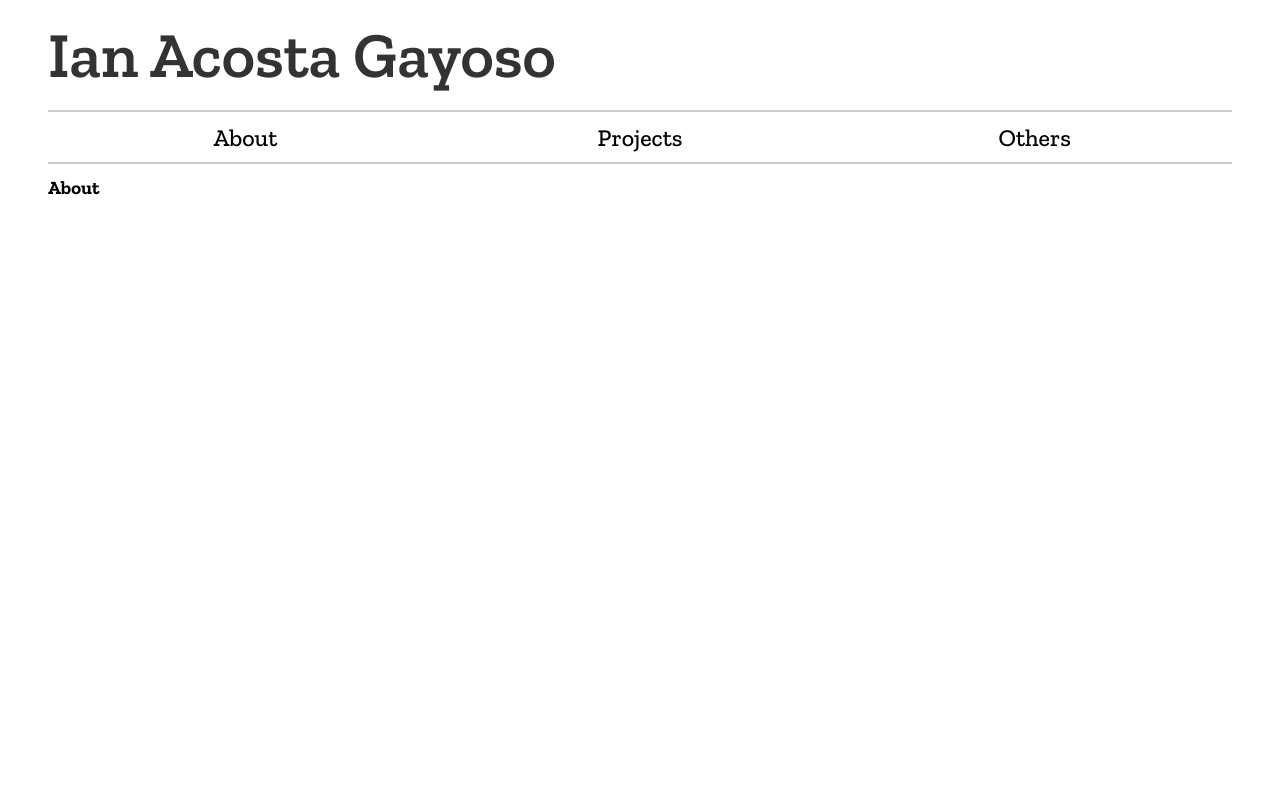
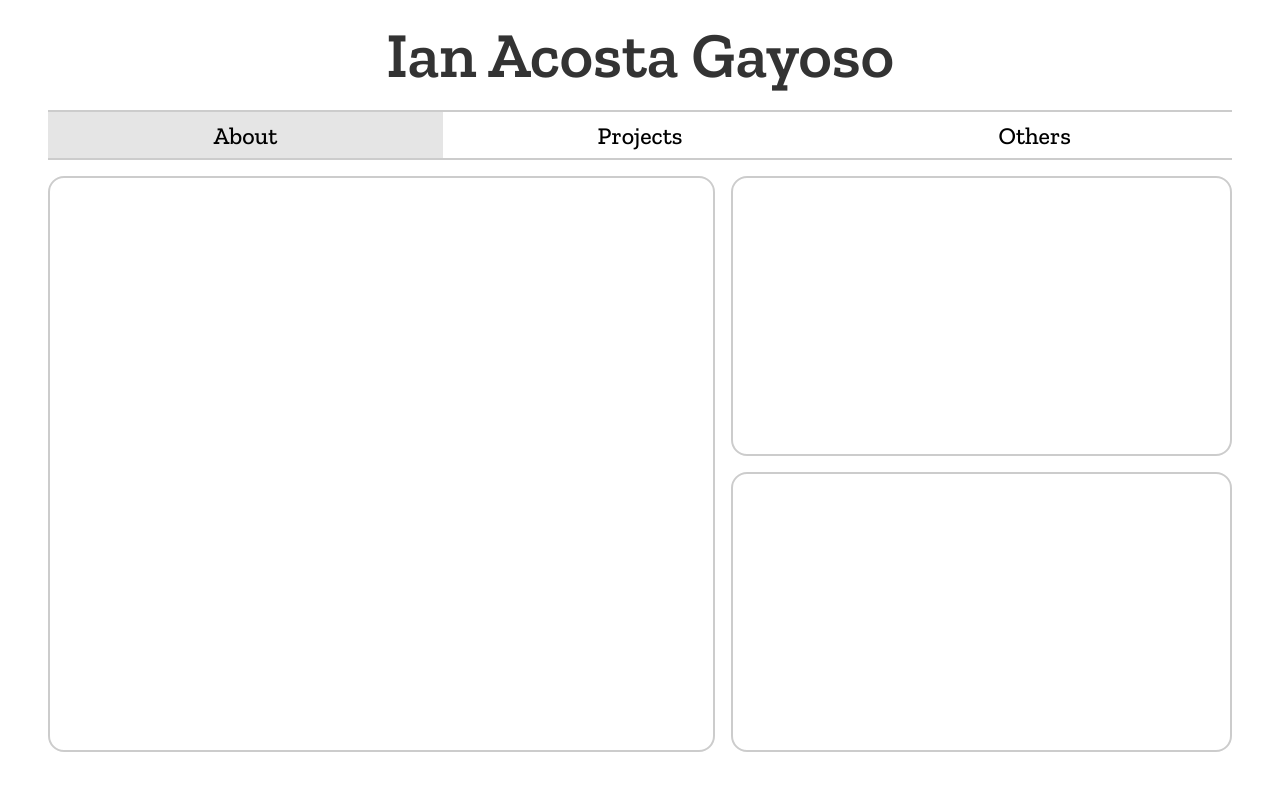
Before and after one commit to acostaian/acosta-gayoso, a plain HTML site: page index.html in a window 1280 px wide. Shown: the top 800 px of the page. Drawn offline with nearby package versions, Linux system fonts and the light colour scheme.

Commit message:
Implemeted navbar section active state

```diff
--- /dev/null
+++ b/app.js
@@ -0,0 +1,37 @@
+function activateSection(section) {
+    const activeClass = 'active-item';
+    const activeSection = document.querySelector('.' + activeClass);
+
+    if (activeSection != null) {
+        activeSection.classList.remove(activeClass);
+    }
+
+    section.classList.add(activeClass);
+}
+
+function activateSections() {
+    const sections = document.querySelectorAll('.page-section');
+    let currentSectionId;
+
+    sections.forEach(section => {
+        const offset = (window.scrollY || window.pageYOffSet) ?? 0;
+        const headerHeight = document.getElementById('main-header').offsetHeight;
+        const extraGap = 100;
+        const sectionOffset = section.offsetTop - headerHeight - extraGap;
+
+        if (offset >= sectionOffset) {
+            currentSectionId = section.getAttribute('id');
+        }
+    })
+
+    if (currentSectionId) {
+        activateSection(document.getElementById('link-' + currentSectionId));
+    }
+}
+
+function init() {
+    activateSections();
+}
+
+window.addEventListener("scroll", activateSections);
+window.addEventListener("DOMContentLoaded", init);
--- a/index.html
+++ b/index.html
@@ -17,27 +17,35 @@
         <nav id="menu">
             <ul id="menu-list" type="none">
                 <li id="item-about" class="menu-item">
-                    <a id="link-about" class="menu-link" href="#about">About</a>
+                    <a id="link-about" class="menu-link" href="#about" onclick="activateSection(event.target)">About</a>
                 </li>
                 <li id="item-projects" class="menu-item">
-                    <a id="link-projects" class="menu-link" href="#projects">Projects</a>
+                    <a id="link-projects" class="menu-link" href="#projects" onclick="activateSection(event.target)">Projects</a>
                 </li>
                 <li id="item-others" class="menu-item">
-                    <a id="link-others" class="menu-link" href="#others">Others</a>
+                    <a id="link-others" class="menu-link" href="#others" onclick="activateSection(event.target)">Others</a>
                 </li>
             </ul>
         </nav>
     </header>
     <main id="main-content">
         <section id="about" class="page-section">
-            <h3>About</h3>
+            <h2 id="about-title" class="section-title">About</h2>
+            <section id="description" class="sub-section"></section>
+            <section id="experience" class="sub-section"></section>
+            <section id="education" class="sub-section"></section>
         </section>
         <section id="projects" class="page-section">
-            <h3>Projects</h3>
+            <h2 id="projects-title" class="section-title">Projects</h2>
+            <section id="project-one" class="sub-section"></section>
+            <section id="project-two" class="sub-section"></section>
+            <section id="project-three" class="sub-section"></section>
         </section>
         <section id="others" class="page-section">
-            <h3>Others</h3>
+            <h2 id="others-title" class="section-title">Others</h2>
+            <section id="others" class="sub-section"></section>
         </section>
     </main>
 </body>
+<script src="app.js"></script>
 </html>
--- a/style.css
+++ b/style.css
@@ -1,7 +1,8 @@
 * {
-    font-family: "Zilla Slab", serif;
+    font-family: "Zilla Slab", system-ui;
     margin: 0;
     padding: 0;
+    box-sizing: border-box;
 }
 
 :root {
@@ -51,9 +52,10 @@ body {
 
     color: var(--title-color);
     font-weight: 600;
+    font-size: 4rem;
     /* font-style: italic; */
-    font-size: 4rem;
-    /* text-align: center; */
+    align-self: center;
+    /* text-transform: uppercase; */
     flex-grow: 2;
 }
 
@@ -69,6 +71,10 @@ body {
 
     display: flex;
     justify-content: space-evenly;
+}
+
+.menu-item:active {
+    background-color: var(--light-color);
 }
 
 .menu-item, .menu-link {
@@ -96,6 +102,44 @@ body {
 }
 
 .page-section {
-    padding-top: 1rem;
     height: calc(100vh - var(--header-height));
 }
+
+.active-item {
+    background-color: var(--lighter-color);
+}
+
+.section-title {
+    display: none;
+}
+
+.page-section {
+    display: grid;
+    gap: 1rem;
+
+    padding-top: 1rem;
+    padding-bottom: 3rem;
+}
+
+#about {
+    grid-template-columns: 4fr 3fr;
+    grid-template-rows: 1fr 1fr;
+}
+
+#description {
+    grid-row: 1 / 3;
+}
+
+#projects {
+    grid-template-columns: repeat(3, 1fr);
+}
+
+#others {
+    grid-template-columns: 1fr;
+}
+
+.sub-section {
+    /* background-color: var(--lighter-color); */
+    border: 2px solid var(--light-color);
+    border-radius: 1rem;
+}
```
